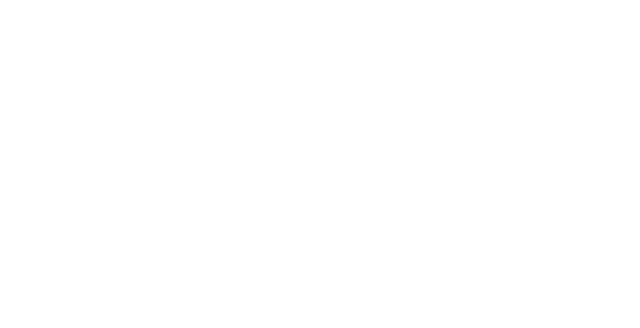
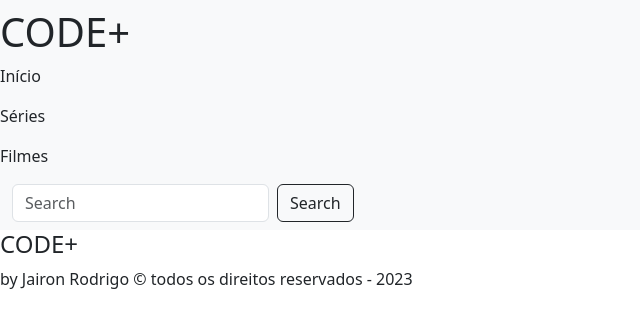
Before and after one commit to JaironRodrigo/Mobile-First, a website: page index.html in a window 1280 px wide. Shown: the whole page, without its empty margins (0-640 px from the left). Drawn offline with nearby package versions, Linux system fonts and the light colour scheme.

Commit message:
Criação da Navbar e Footer da pagina html principal

```diff
--- a/index.html
+++ b/index.html
@@ -14,7 +14,38 @@
 </head>
 
 <body>
+  <header>
+    <nav class="navbar navbar bg-body-tertiary">
+      <div class=" navbar-content">
+        <h1>CODE+</h1>
+        <p>Início</p>
+        <p>Séries</p>
+        <p>Filmes</p>
+        <div class="container-fluid">
+          <form class="d-flex" role="search">
+            <input class="form-control me-2" type="search" placeholder="Search" aria-label="Search">
+            <button class="btn btn-outline-dark" type="submit">Search</button>
+          </form>
+        </div>
+    </nav>
+  </header>
+  <main>
 
+  </main>
+  <footer class="footer">
+    <div class="footer-container">
+      <h4 class="footer-title">CODE+</h4>
+      <p class="footer-copy">by Jairon Rodrigo &copy; todos os direitos reservados - 2023</p>
+      <!-- <div class="social-anchor">
+        <a href="https://pt-br.facebook.com"><img src="./assets/images/icons8-facebook-novo-480.png" alt=""
+            class="Social-icon"></a>
+        <a href="https://twitter.com"><img src="./assets/images/icons8-twitter-dentro-de-um-círculo-480.png" alt=""
+            class="Social-icon"></a>
+        <a href="https://www.youtube.com"><img src="./assets/images/youtube.png" alt="" class="Social-icon"></a>
+        <a href="https://www.instagram.com"><img src="./assets/images/instagram.png" alt="" class="Social-icon"></a>
+      </div> -->
+    </div>
+  </footer>
 </body>
 
 </html>
```
